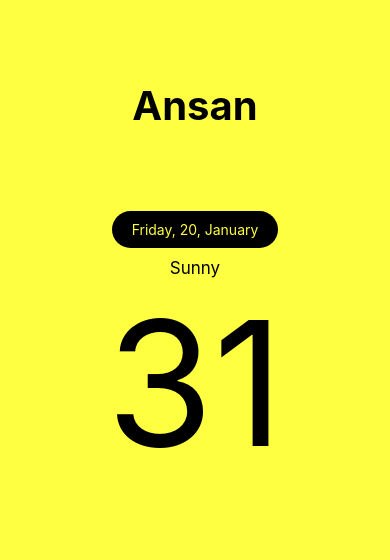
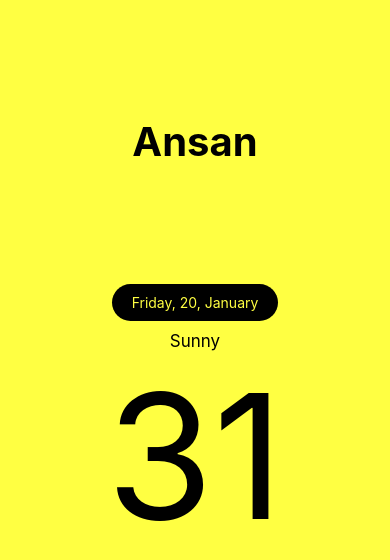
Before and after one commit to SangWon7242/weather-app_expo-ver, a React Native app: screen / in a window 390 px wide. Shown: the top 560 px of the page. Built offline with nearby package versions, Linux system fonts and the light colour scheme.

Commit message:
날씨 앱 만들기 위한 스타일 적용2

```diff
--- a/App.js
+++ b/App.js
@@ -1,5 +1,7 @@
 import { StatusBar } from "expo-status-bar";
-import { StyleSheet, Text, View } from "react-native";
+import { View, Text, StyleSheet, ScrollView, Dimensions } from "react-native";
+
+const SCREEN_WIDTH = Dimensions.get("window").width;
 
 export default function App() {
   return (
@@ -7,7 +9,13 @@ export default function App() {
       <View style={styles.city}>
         <Text style={styles.cityName}>Ansan</Text>
       </View>
-      <View style={styles.weather}>
+      <ScrollView
+        horizontal
+        pagingEnabled
+        showsHorizontalScrollIndicator={false}
+        contentContainerStyle={styles.weather}
+      >
+        <View style={styles.weatherInner}>
           <View style={styles.day}>
             <Text style={styles.regDate}>Friday, 20, January</Text>
             <Text style={styles.desc}>Sunny</Text>
@@ -16,6 +24,25 @@ export default function App() {
             <Text style={styles.temp}>31</Text>
           </View>
         </View>
+        <View style={styles.weatherInner}>
+          <View style={styles.day}>
+            <Text style={styles.regDate}>Friday, 20, January</Text>
+            <Text style={styles.desc}>Sunny</Text>
+          </View>
+          <View style={styles.tempCon}>
+            <Text style={styles.temp}>31</Text>
+          </View>
+        </View>
+        <View style={styles.weatherInner}>
+          <View style={styles.day}>
+            <Text style={styles.regDate}>Friday, 20, January</Text>
+            <Text style={styles.desc}>Sunny</Text>
+          </View>
+          <View style={styles.tempCon}>
+            <Text style={styles.temp}>31</Text>
+          </View>
+        </View>
+      </ScrollView>
     </View>
   );
 }
@@ -35,8 +62,8 @@ const styles = StyleSheet.create({
     fontSize: 40,
     fontWeight: "bold",
   },
-  weather: {
-    flex: 3,
+  weatherInner: {
+    width: SCREEN_WIDTH,
   },
   day: {
     justifyContent: "center",
```
Lines whose indentation alone changed are shown as unchanged.
